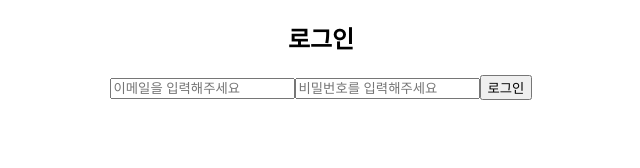
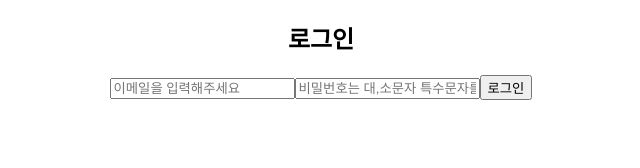
Before and after one commit to mj-song00/PortCoin-Front, a React (Create React App) app: page /login in a window 1280 px wide. Shown: the top 168 px of the page, without its empty margins (319-959 px from the left). Built offline with nearby package versions, Linux system fonts and the light colour scheme.

Commit message:
Chore: 로그인 예외처리 추가

```diff
--- a/src/components/Input.tsx
+++ b/src/components/Input.tsx
@@ -5,7 +5,6 @@ interface InputProps {
   onChange: (e: React.ChangeEvent<HTMLInputElement>) => void;
   placeholder?: string;
   type: string;
-  autocomplete?: string;
 }
 
 const Input: React.FC<InputProps> = ({
--- a/src/pages/Login.tsx
+++ b/src/pages/Login.tsx
@@ -2,12 +2,18 @@ import React, { useState } from "react";
 import Button from "../components/Button";
 import Input from "../components/Input";
 import { useNavigate } from "react-router-dom";
-import axios from "axios";
+import axios, { AxiosError } from "axios";
 
 const Login: React.FC = () => {
   const [email, setEmail] = useState("");
   const [password, setPassword] = useState("");
   const navigate = useNavigate();
+
+  type ErrorResponse = {
+    statusCode: number;
+    message: string;
+    data?: any;
+  };
 
   const handleLogin = async () => {
     try {
@@ -21,8 +27,16 @@ const Login: React.FC = () => {
       const tokenOnly = accessToken.replace("Bearer ", "");
       localStorage.setItem("accessToken", tokenOnly);
       navigate("/main");
-    } catch (e) {
-      alert(e);
+    } catch (error) {
+      const e = error as AxiosError<ErrorResponse>;
+
+      if (e.response?.data) {
+        const { message } = e.response.data;
+
+        alert(message);
+      } else {
+        alert("로그인 실패: 서버 오류가 발생했습니다.");
+      }
     }
   };
 
@@ -40,8 +54,7 @@ const Login: React.FC = () => {
         type="password"
         value={password}
         onChange={(e) => setPassword(e.target.value)}
-        placeholder="비밀번호를 입력해주세요"
-        autocomplete="current-password"
+        placeholder="비밀번호는 대,소문자 특수문자를 포함한 8자 이상입니다."
       />
 
       <Button text="로그인" onClick={handleLogin} />
```
